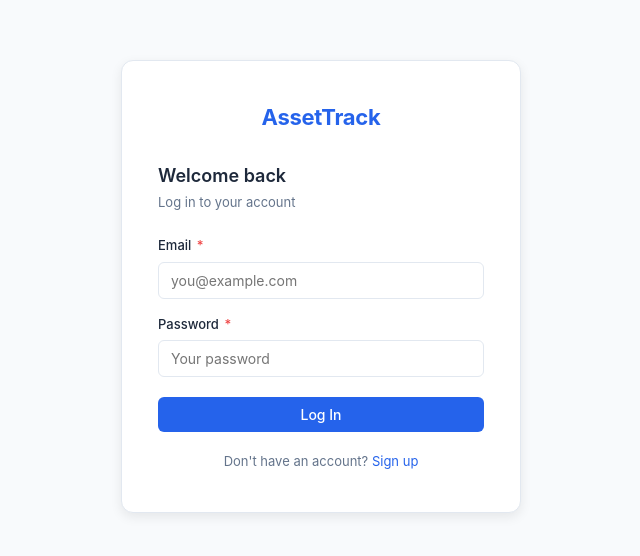
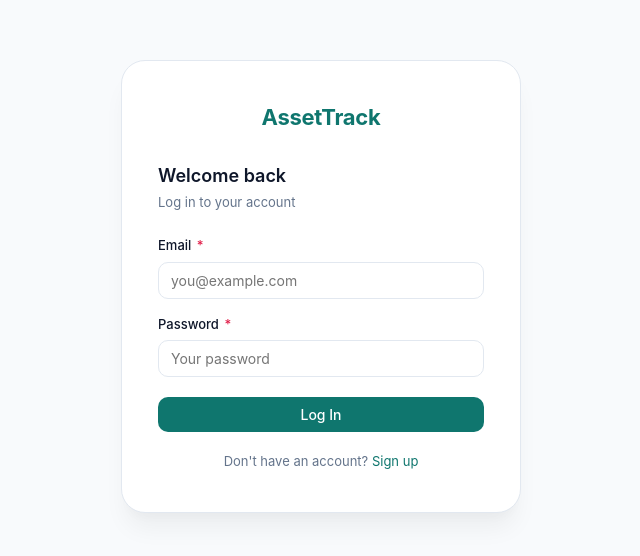
Before and after one commit to Software-Assignments/AssetTrack, a React app in the folder frontend/: page /login in a window 1280 px wide. Shown: the part 114-670 px from the top of the page, without its empty margins (319-959 px from the left). Built offline with nearby package versions, Linux system fonts and the light colour scheme; no server answers; the HTML template or start-up script is replaced by a standard one.

Commit message:
Changed the styling

```diff
--- a/frontend/src/components/Navbar.jsx
+++ b/frontend/src/components/Navbar.jsx
@@ -73,6 +73,11 @@ function Icon({ name, size = 18 }) {
     if (name === 'settings') return <svg {...p}><circle cx="12" cy="12" r="3"/><path d="M19.07 4.93a10 10 0 010 14.14M4.93 4.93a10 10 0 000 14.14"/></svg>;
     if (name === 'logout') return <svg {...p}><path d="M9 21H5a2 2 0 01-2-2V5a2 2 0 012-2h4"/><polyline points="16 17 21 12 16 7"/><line x1="21" y1="12" x2="9" y2="12"/></svg>;
     if (name === 'menu') return <svg {...p}><line x1="3" y1="6" x2="21" y2="6"/><line x1="3" y1="12" x2="21" y2="12"/><line x1="3" y1="18" x2="21" y2="18"/></svg>;
+    if (name === 'check-circle') return <svg {...p}><path d="M22 11.08V12a10 10 0 11-5.93-9.14"/><polyline points="22 4 12 14.01 9 11.01"/></svg>;
+    if (name === 'user') return <svg {...p}><path d="M20 21v-2a4 4 0 00-4-4H8a4 4 0 00-4 4v2"/><circle cx="12" cy="7" r="4"/></svg>;
+    if (name === 'clock') return <svg {...p}><circle cx="12" cy="12" r="10"/><polyline points="12 6 12 12 16 14"/></svg>;
+    if (name === 'alert-triangle') return <svg {...p}><path d="M10.29 3.86L1.82 18a2 2 0 001.71 3h16.94a2 2 0 001.71-3L13.71 3.86a2 2 0 00-3.42 0z"/><line x1="12" y1="9" x2="12" y2="13"/><line x1="12" y1="17" x2="12.01" y2="17"/></svg>;
+    if (name === 'bell') return <svg {...p}><path d="M18 8A6 6 0 006 8c0 7-3 9-3 9h18s-3-2-3-9"/><path d="M13.73 21a2 2 0 01-3.46 0"/></svg>;
     return null;
 }
 
--- a/frontend/src/components/NotificationBell.jsx
+++ b/frontend/src/components/NotificationBell.jsx
@@ -1,6 +1,7 @@
 import { useState, useRef, useEffect } from 'react';
 import { useNavigate } from 'react-router-dom';
 import { useNotifications } from '../context/NotificationContext';
+import { Icon } from './Navbar';
 
 const ICON_COLOR = {
     error: '#EF4444',
@@ -182,7 +183,9 @@ export default function NotificationBell() {
                                 color: 'var(--text-muted)',
                                 fontSize: '13px',
                             }}>
-                                <div style={{ fontSize: '28px', marginBottom: '8px' }}>🔔</div>
+                                <div style={{ marginBottom: '12px', color: 'var(--text-muted)' }}>
+                                    <Icon name="bell" size={32} />
+                                </div>
                                 No notifications
                             </div>
                         ) : (
@@ -275,7 +278,9 @@ export default function NotificationBell() {
                                 fontWeight: 500,
                             }}
                         >
-                            ⚙ Alert Settings
+                            <span style={{ display: 'flex', alignItems: 'center', gap: '4px', justifyContent: 'center' }}>
+                                <Icon name="settings" size={14} /> Alert Settings
+                            </span>
                         </button>
                     </div>
                 </div>
--- a/frontend/src/pages/AlertSettingsPage.jsx
+++ b/frontend/src/pages/AlertSettingsPage.jsx
@@ -1,5 +1,5 @@
 import { useState } from 'react';
-import Navbar from '../components/Navbar';
+import Navbar, { Icon } from '../components/Navbar';
 import { useNotifications } from '../context/NotificationContext';
 
 export default function AlertSettingsPage() {
@@ -118,9 +118,9 @@ export default function AlertSettingsPage() {
                 <div className="card" style={{ marginBottom: '20px' }}>
                     <p className="section-title">Preview</p>
                     <div style={{ fontSize: '13px', color: 'var(--text-muted)', lineHeight: 1.8 }}>
-                        <div>⏰ Warranty warnings: <strong style={{ color: 'var(--text)' }}>{settings.warrantyExpiryDays} days</strong> before expiry</div>
-                        <div>🔴 Expired alerts: <strong style={{ color: 'var(--text)' }}>{settings.showExpiredAlerts ? 'Enabled' : 'Disabled'}</strong></div>
-                        <div>🔧 Maintenance alerts: <strong style={{ color: 'var(--text)' }}>{settings.showMaintenanceAlerts ? 'Enabled' : 'Disabled'}</strong></div>
+                        <div style={{ display: 'flex', alignItems: 'center', gap: '8px' }}><Icon name="clock" size={14} /> Warranty warnings: <strong style={{ color: 'var(--text)' }}>{settings.warrantyExpiryDays} days</strong> before expiry</div>
+                        <div style={{ display: 'flex', alignItems: 'center', gap: '8px' }}><div style={{ width: 10, height: 10, borderRadius: '50%', background: 'var(--error)' }} /> Expired alerts: <strong style={{ color: 'var(--text)' }}>{settings.showExpiredAlerts ? 'Enabled' : 'Disabled'}</strong></div>
+                        <div style={{ display: 'flex', alignItems: 'center', gap: '8px' }}><Icon name="settings" size={14} /> Maintenance alerts: <strong style={{ color: 'var(--text)' }}>{settings.showMaintenanceAlerts ? 'Enabled' : 'Disabled'}</strong></div>
                     </div>
                 </div>
 
--- a/frontend/src/pages/AssetListPage.jsx
+++ b/frontend/src/pages/AssetListPage.jsx
@@ -1,7 +1,7 @@
 import { useEffect, useState } from 'react';
 import { useNavigate } from 'react-router-dom';
 import api from '../api/axiosInstance';
-import Navbar from '../components/Navbar';
+import Navbar, { Icon } from '../components/Navbar';
 import SearchBar from '../components/SearchBar';
 
 const STATUS_OPTIONS = ['', 'AVAILABLE', 'ASSIGNED', 'IN_REPAIR', 'EXPIRED', 'DECOMMISSIONED'];
@@ -26,7 +26,7 @@ function ExpiryIndicator({ warrantyExpiry }) {
             marginLeft: '6px',
             verticalAlign: 'middle',
         }}>
-            ⚠ {isExpired ? 'Expired' : `${daysLeft}d`}
+            <Icon name="alert-triangle" size={12} style={{ marginRight: '2px' }} /> {isExpired ? 'Expired' : `${daysLeft}d`}
         </span>
     );
 }
@@ -91,8 +91,8 @@ export default function AssetListPage() {
                 <div className="page-header">
                     <h1 className="page-title">Assets</h1>
                     {expiringCount > 0 && (
-                        <span style={{ background: '#FEE2E2', color: '#DC2626', fontSize: '12px', fontWeight: 600, padding: '4px 12px', borderRadius: '999px' }}>
-                            ⚠ {expiringCount} warranty alert{expiringCount > 1 ? 's' : ''}
+                        <span style={{ display: 'inline-flex', alignItems: 'center', gap: '4px', background: '#FEE2E2', color: '#DC2626', fontSize: '12px', fontWeight: 600, padding: '4px 12px', borderRadius: '999px' }}>
+                            <Icon name="alert-triangle" size={14} /> {expiringCount} warranty alert{expiringCount > 1 ? 's' : ''}
                         </span>
                     )}
                 </div>
--- a/frontend/src/styles/global.css
+++ b/frontend/src/styles/global.css
@@ -3,23 +3,23 @@
 
 /* ─── Tokens ─────────────────────────────────────────────── */
 :root {
-    --blue:        #2563EB;
-    --blue-hover:  #1D4ED8;
-    --blue-light:  #EFF6FF;
+    --blue:        #0F766E; /* Teal 700 */
+    --blue-hover:  #0D9488; /* Teal 600 */
+    --blue-light:  #F0FDFA; /* Teal 50 */
     --white:       #FFFFFF;
     --surface:     #F8FAFC;
     --border:      #E2E8F0;
-    --text:        #1E293B;
+    --text:        #0F172A;
     --text-muted:  #64748B;
-    --error:       #EF4444;
-    --error-bg:    #FEF2F2;
-    --success:     #16A34A;
-    --success-bg:  #F0FDF4;
-    --radius-sm:   6px;
-    --radius-md:   8px;
-    --radius-lg:   12px;
-    --shadow:      0 1px 3px rgba(0,0,0,.08), 0 1px 2px rgba(0,0,0,.04);
-    --shadow-md:   0 4px 12px rgba(0,0,0,.08);
+    --error:       #E11D48;
+    --error-bg:    #FFF1F2;
+    --success:     #059669;
+    --success-bg:  #ECFDF5;
+    --radius-sm:   10px;
+    --radius-md:   16px;
+    --radius-lg:   24px;
+    --shadow:      0 4px 6px -1px rgba(0, 0, 0, 0.05), 0 2px 4px -1px rgba(0, 0, 0, 0.03);
+    --shadow-md:   0 20px 25px -5px rgba(0, 0, 0, 0.05), 0 10px 10px -5px rgba(0, 0, 0, 0.02);
 }
 
 /* ─── Base ────────────────────────────────────────────────── */
@@ -206,10 +206,10 @@ tbody tr.clickable { cursor: pointer; }
     font-size: 12px;
     font-weight: 500;
 }
-.badge-available  { background: #DCFCE7; color: #15803D; }
-.badge-assigned   { background: #DBEAFE; color: #1D4ED8; }
-.badge-maintenance{ background: #FEF9C3; color: #A16207; }
-.badge-retired    { background: #F1F5F9; color: #64748B; }
+.badge-available  { background: #D1FAE5; color: #065F46; }
+.badge-assigned   { background: #CCFBF1; color: #115E59; }
+.badge-maintenance{ background: #FEF3C7; color: #92400E; }
+.badge-retired    { background: #F1F5F9; color: #475569; }
 
 /* ─── Filter row ──────────────────────────────────────────── */
 .filter-row {
```
Also changed, not shown: frontend/src/pages/AnalyticsPage.jsx (+7 -7 lines), frontend/src/pages/DashboardPage.jsx (+21 -17 lines), 1 other file (tests, documents, lock files or other folders).
